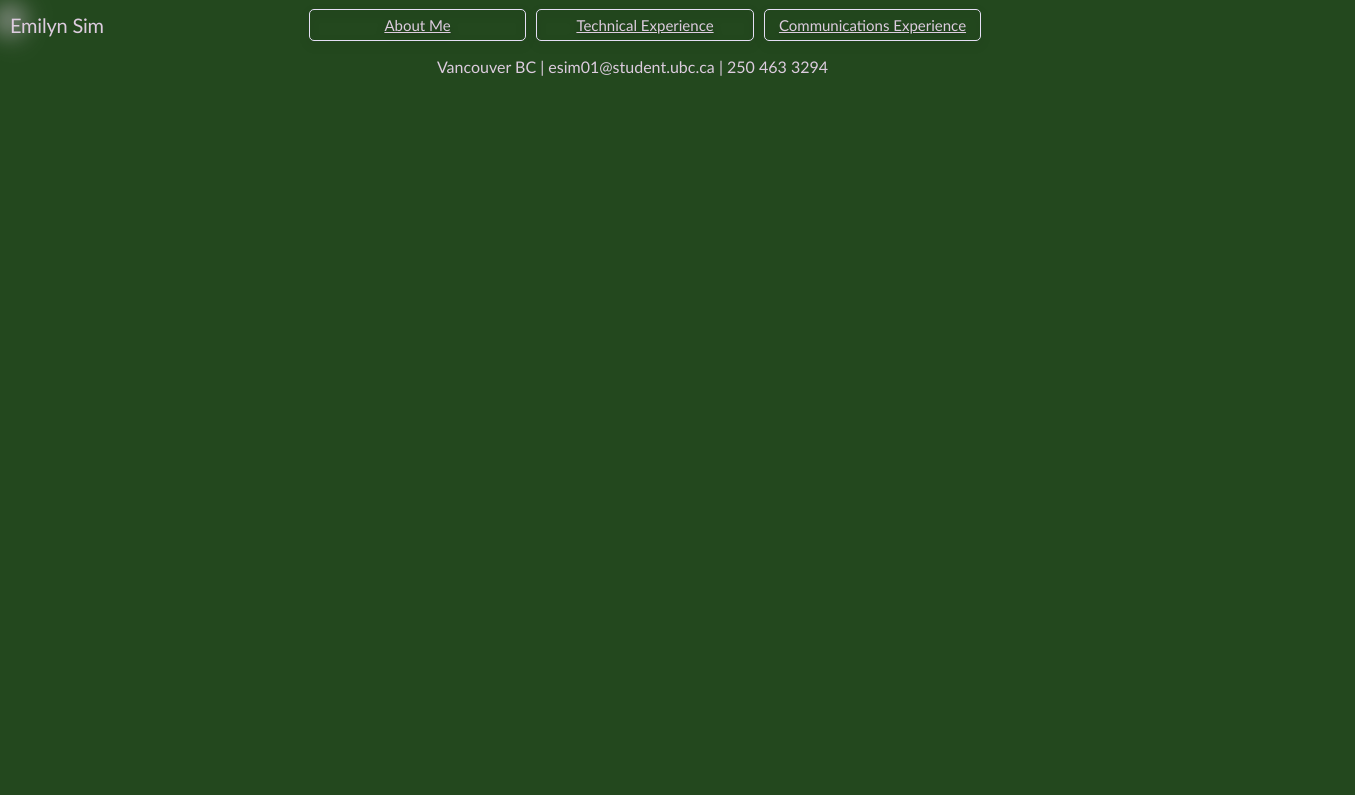
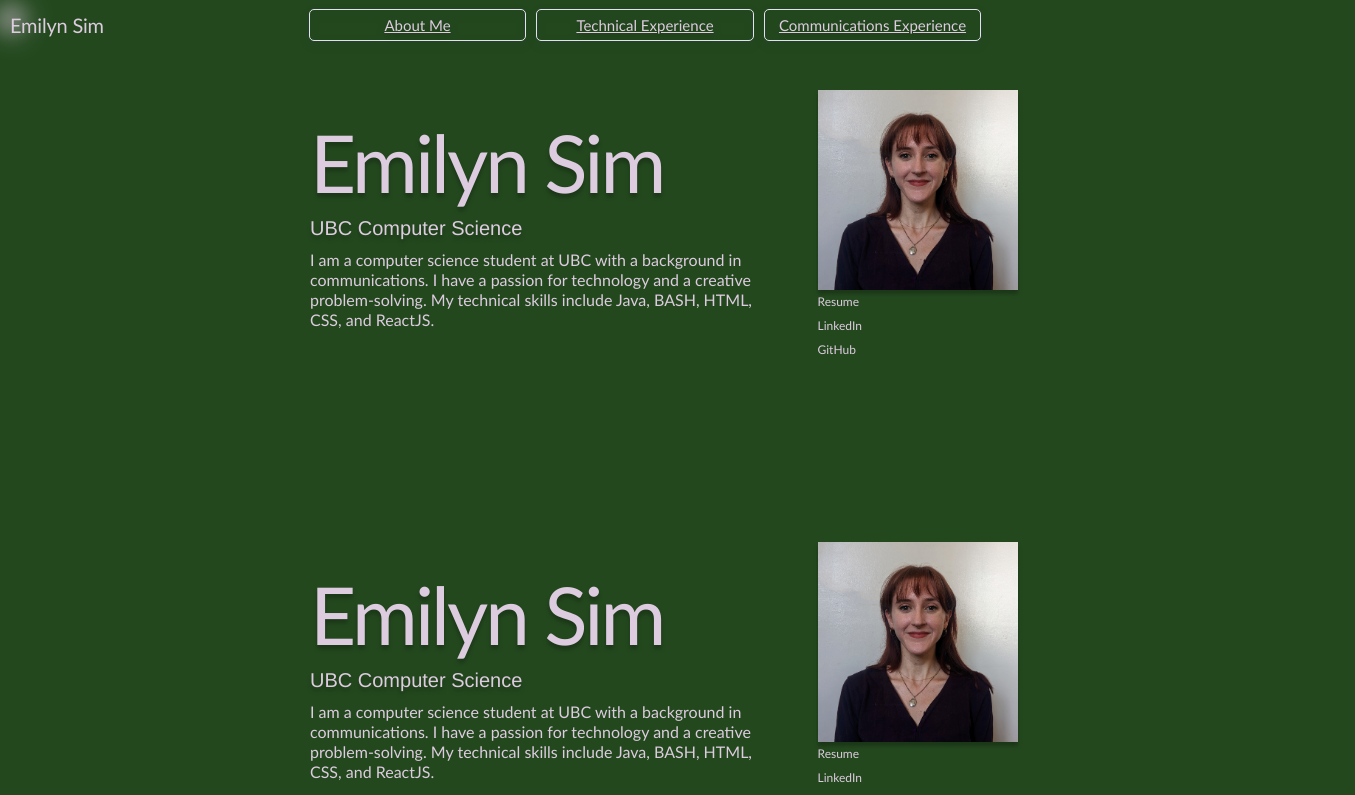
Before and after one commit to em-il-yn/e.m.sim, a React (Create React App) app: page / in a window 1280 px wide. Shown: the top 795 px of the page, 1355 px wide, since content can reach past the window. Built offline with nearby package versions, Linux system fonts and the light colour scheme.

Commit message:
deployement

```diff
--- a/src/App.js
+++ b/src/App.js
@@ -232,7 +232,7 @@ const App = () => {
             <header className="routes">
                 <p className="pagetop">Emilyn Sim</p>
                 <nav>
-                    <Button text="About Me" to="/About" />
+                    <Button text="About Me" to="/" />
                     <Button text="Technical Experience" to="/Technical" />
                     <Button text="Communications Experience" to="/Communications" />
                 </nav>
@@ -240,12 +240,12 @@ const App = () => {
 
             <Routes>
 
-                <Route path='/About' element={<About />} />
+                <Route path='/' element={<About />} />
                 <Route path='/Technical' element={<Technical />} />
                 <Route path='/Communications' element={<Communications />} />
 
             </Routes>
-
+            <About />
             <Footer className="page" />
         </div>
     )
```
